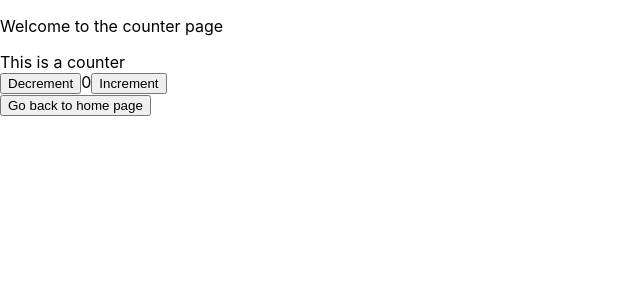
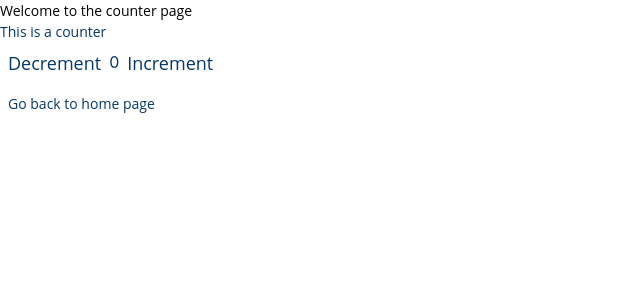
Before and after one commit to sorinB2/admin, a React (Create React App) app: page /counter in a window 1280 px wide. Shown: the top 300 px of the page, without its empty margins (0-640 px from the left). Built offline with nearby package versions, Linux system fonts and the light colour scheme.

Commit message:
Add MUI theme

```diff
--- a/package.json
+++ b/package.json
@@ -3,6 +3,11 @@
   "version": "0.1.0",
   "private": true,
   "dependencies": {
+    "@emotion/react": "^11.10.0",
+    "@emotion/styled": "^11.10.0",
+    "@fontsource/roboto": "^4.5.8",
+    "@mui/icons-material": "^5.8.4",
+    "@mui/material": "^5.10.0",
     "@reduxjs/toolkit": "^1.8.4",
     "@testing-library/jest-dom": "^5.14.1",
     "@testing-library/react": "^13.0.0",
@@ -16,6 +21,7 @@
     "react-redux": "^8.0.2",
     "react-router-dom": "^6.3.0",
     "react-scripts": "5.0.1",
+    "tss-react": "^3.7.1",
     "typescript": "^4.7.4",
     "web-vitals": "^2.1.0"
   },
--- a/src/components/counter/Counter.tsx
+++ b/src/components/counter/Counter.tsx
@@ -1,18 +1,31 @@
 import React from 'react';
+import { Button, Card, Typography } from '@mui/material';
+import { makeStyles } from 'tss-react/mui';
 
 // Actions
 import { decrement, increment } from '../../features/counter/slice';
 import { useAppDispatch, useAppSelector } from '../../hooks/reduxHooks';
 
 export const Counter = () => {
+  const { classes } = useStyles();
   const dispatch = useAppDispatch();
   const counterValue = useAppSelector(state => state.counter.value);
   return (
-    <div>
-      <div>This is a counter</div>
-      <button onClick={() => dispatch(decrement())}>Decrement</button>
+    <Card>
+      <Typography>This is a counter</Typography>
+      <Button className={classes.button} onClick={() => dispatch(decrement())}>
+        Decrement
+      </Button>
       {counterValue}
-      <button onClick={() => dispatch(increment())}>Increment</button>
-    </div>
+      <Button className={classes.button} onClick={() => dispatch(increment())}>
+        Increment
+      </Button>
+    </Card>
   );
 };
+
+const useStyles = makeStyles()(theme => ({
+  button: {
+    fontSize: theme.typography.h3.fontSize,
+  },
+}));
--- /dev/null
+++ b/src/constants/colors.ts
@@ -0,0 +1,11 @@
+export const Colors = {
+  white: '#FFFFFF',
+  black: '#000000',
+  mainBlue: '#05386B',
+  mainGreen: '#379683',
+  lightGreen: '#4FBD85',
+  red: '#EE3349',
+  background: '#F7F8FA',
+  gray: 'C4C4C4',
+  stroke: 'D5D5D5',
+};
--- a/src/index.tsx
+++ b/src/index.tsx
@@ -1,6 +1,9 @@
 import React from 'react';
 import ReactDOM from 'react-dom/client';
 import { Provider } from 'react-redux';
+import { CacheProvider } from '@emotion/react';
+import createCache from '@emotion/cache';
+import { ThemeProvider } from '@mui/material/styles';
 
 // Components
 import { App } from './App';
@@ -8,12 +11,22 @@ import { App } from './App';
 // Other resources
 import { store } from './store/store';
 import './index.css';
+import { theme } from './themes/theme';
+
+export const muiCache = createCache({
+  key: 'mui',
+  prepend: true,
+});
 
 const root = ReactDOM.createRoot(document.getElementById('root') as HTMLElement);
 root.render(
   <React.StrictMode>
     <Provider store={store}>
-      <App />
+      <CacheProvider value={muiCache}>
+        <ThemeProvider theme={theme}>
+          <App />
+        </ThemeProvider>
+      </CacheProvider>
     </Provider>
   </React.StrictMode>
 );
--- a/src/pages/CounterPage.tsx
+++ b/src/pages/CounterPage.tsx
@@ -1,4 +1,5 @@
 import React from 'react';
+import { Button, Typography } from '@mui/material';
 import { useNavigate } from 'react-router-dom';
 
 // Components
@@ -8,9 +9,9 @@ export const CounterPage = () => {
   const navigate = useNavigate();
   return (
     <>
-      <p>Welcome to the counter page</p>
+      <Typography>Welcome to the counter page</Typography>
       <Counter />
-      <button onClick={() => navigate('/')}>Go back to home page</button>
+      <Button onClick={() => navigate('/')}>Go back to home page</Button>
     </>
   );
 };
--- a/src/pages/HomePage.tsx
+++ b/src/pages/HomePage.tsx
@@ -1,12 +1,13 @@
 import React from 'react';
+import { Button, Card, Typography } from '@mui/material';
 import { useNavigate } from 'react-router-dom';
 
 export const HomePage = () => {
   const navigate = useNavigate();
   return (
-    <div>
-      <p>This is the home page</p>
-      <button onClick={() => navigate('/counter')}>Go to the counter page</button>
-    </div>
+    <Card>
+      <Typography>This is the home page</Typography>
+      <Button onClick={() => navigate('/counter')}>Go to the counter page</Button>
+    </Card>
   );
 };
--- /dev/null
+++ b/src/themes/theme.ts
@@ -0,0 +1,89 @@
+import { createTheme } from '@mui/material/styles';
+import shadows, { Shadows } from '@mui/material/styles/shadows';
+import { Colors } from '../constants/colors';
+
+declare module '@mui/material/styles' {
+  interface TypographyVariants {
+    fontFamilyInter: string;
+  }
+
+  interface TypographyVariantsOptions {
+    fontFamilyInter?: string;
+  }
+}
+
+declare module '@mui/material/Typography' {
+  interface TypographyPropsVariantOverrides {
+    fontFamilyInter: true;
+  }
+}
+
+import '@mui/material/styles/createPalette';
+declare module '@mui/material/styles/createPalette' {
+  interface CommonColors {
+    lightBackground: string;
+    mediumGrey: string;
+    lightBlueHover: string;
+  }
+}
+
+export const theme = createTheme({
+  palette: {
+    mode: 'light',
+    common: {
+      black: Colors.black,
+      white: Colors.white,
+      lightBackground: Colors.background,
+    },
+    primary: {
+      main: Colors.mainBlue,
+      light: Colors.gray,
+    },
+    secondary: {
+      main: Colors.mainGreen,
+      light: Colors.stroke,
+    },
+    action: {
+      disabledBackground: Colors.gray,
+      disabled: Colors.white,
+    },
+    text: {
+      primary: Colors.mainBlue,
+      secondary: Colors.gray,
+      disabled: Colors.white,
+    },
+  },
+  typography: {
+    fontFamily: 'Open Sans',
+    fontFamilyInter: 'Inter',
+    h1: {
+      fontSize: '24px',
+    },
+    h2: {
+      fontSize: '20px',
+    },
+    h3: {
+      fontSize: '18px',
+    },
+    h4: {
+      fontSize: '16px',
+    },
+    h5: {
+      fontSize: '15px',
+    },
+    h6: {
+      fontSize: '13px',
+    },
+    body1: {
+      fontSize: '14px',
+    },
+    body2: {
+      fontSize: '12px',
+    },
+    button: {
+      textTransform: 'none',
+      fontSize: '14px',
+    },
+  },
+  shadows: shadows.map(() => 'none') as Shadows,
+});
```
Also changed, not shown: 1 other file (tests, documents, lock files or other folders).
